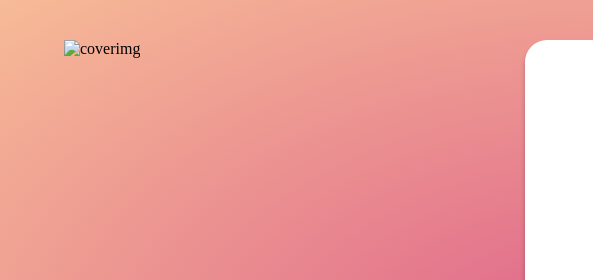
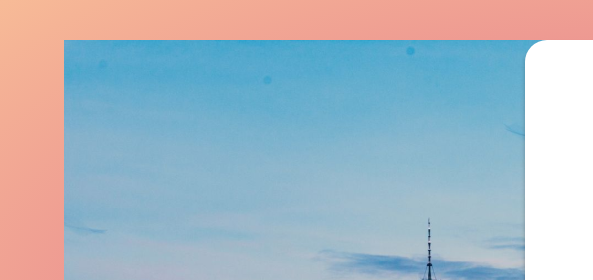
Before and after one commit to Nukusha07/addition-responsive, a plain HTML site: page index.html in a window 1280 px wide. Shown: the top 280 px of the page, 0-593 px from the left. Drawn offline with Linux system fonts and the light colour scheme; the site is published under a folder, as on GitHub Pages, so addresses that start at the root find nothing.

Commit message:
fix background img name

```diff
--- a/index.html
+++ b/index.html
@@ -11,7 +11,7 @@
     <div class="container">
         <div class="responsive">
             <div class="right_content">
-                <img src="/images/Reisinformatie-over-New-York 1.png" alt="coverimg">
+                <img src="images/Reisinformatie-over-New-York 1.png" alt="coverimg">
             </div>
             <div class="left_content">
                 <img class="logo_img" src="images/right-content logo.png" alt="">
```
